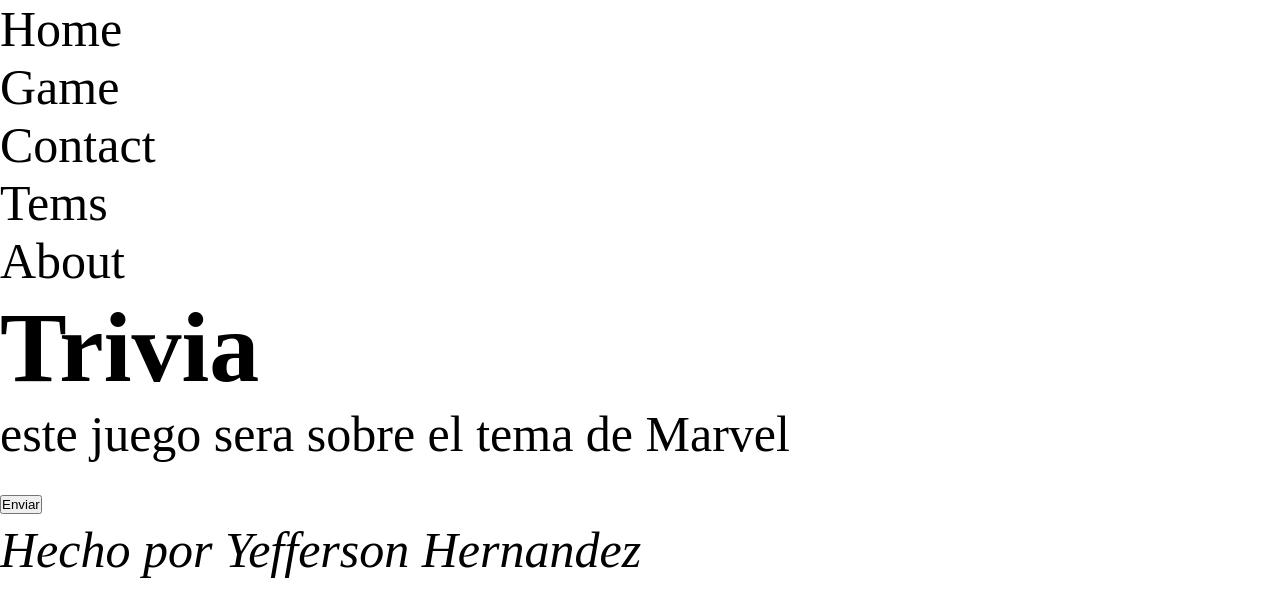
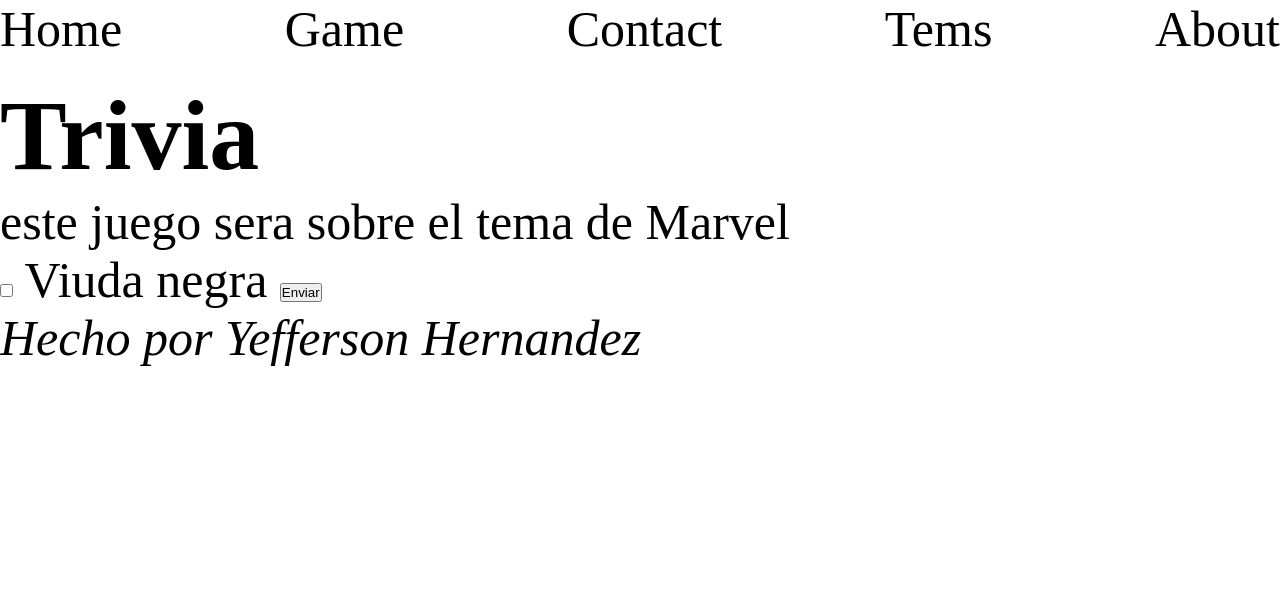
Before and after one commit to Yeflix/ClaseGit, a plain HTML site: page index.html in a window 1280 px wide. Drawn offline with Linux system fonts and the light colour scheme.

Commit message:
Version 3 modificando el htmls

```diff
--- a/css/style.css
+++ b/css/style.css
@@ -10,3 +10,15 @@
 body {
     font-size: 5rem;
 }
+
+.main-header {
+    display: flex;
+    list-style: none;
+    flex-direction: row;
+    flex-wrap: wrap;
+    justify-content: space-between;
+    list-style: none;
+}
+.container {
+    margin: 20px 0 0 0;
+}
--- a/index.html
+++ b/index.html
@@ -8,7 +8,7 @@
 </head>
 <body>
     <header>
-        <ul>
+        <ul class="main-header">
             <li>Home</li>
             <li>Game</li>
             <li>Contact</li>
@@ -16,9 +16,11 @@
             <li>About</li>
         </ul>
     </header>
-    <main>
+    <main class="container">
         <h1>Trivia</h1>
         <p>este juego sera sobre el tema de Marvel</p>
+        <input type="checkbox">
+        <label for="option"> Viuda negra</label>
         <button>Enviar</button>
     </main>
     <footer>
```
